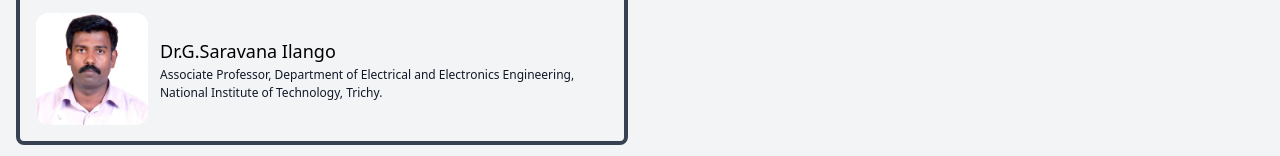
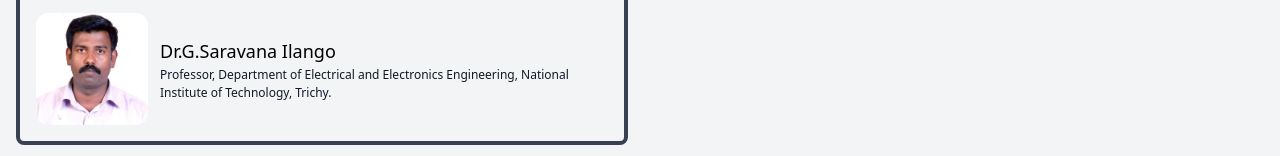
Before and after one commit to kishoreksk/icccem-conf, a website: page public/index.html in a window 1280 px wide. Shown: the part 3477-3633 px from the top of the page. Drawn offline with Linux system fonts and the light colour scheme.

Commit message:
Added Correction-7

```diff
--- a/public/index.html
+++ b/public/index.html
@@ -487,7 +487,7 @@
                             <div class="flow-root">
                                 <ul class="flex -m-1">
                                     <li class="p-1 leading-none">
-                                        <a href="#" class="text-xs font-medium text-gray-900"> Associate Professor,
+                                        <a href="#" class="text-xs font-medium text-gray-900"> Professor,
                                             Department of Electrical and Electronics Engineering,
                                             National Institute of Technology, Trichy.</a>
                                     </li>
```
